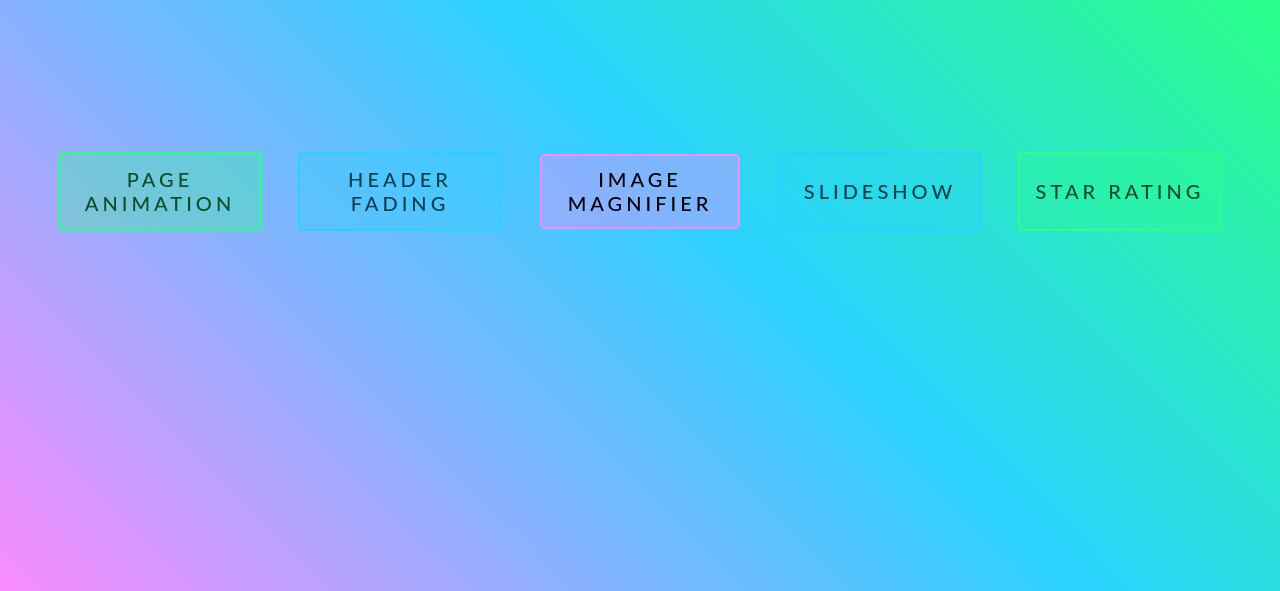
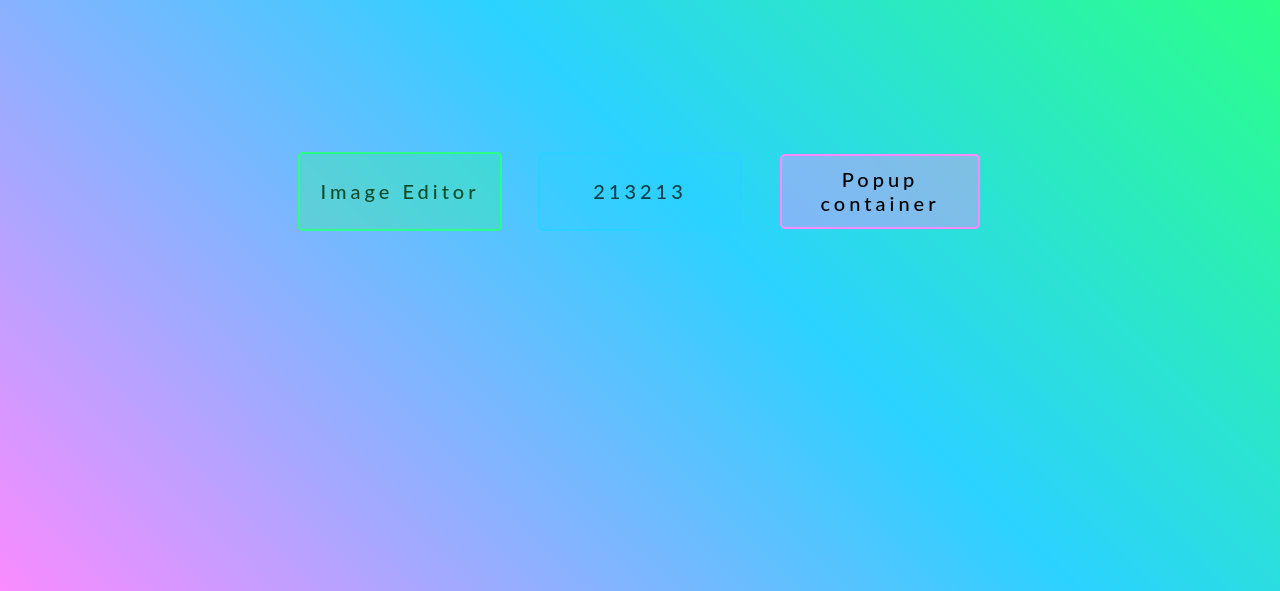
Before and after one commit to tejas2000930/button-fadeaway, a plain HTML site: page index.html in a window 1280 px wide. Shown: the part 209-800 px from the top of the page. Drawn offline with Linux system fonts and the light colour scheme.

Commit message:
Update index.html

```diff
--- a/index.html
+++ b/index.html
@@ -9,24 +9,18 @@
 	<body>
 		<h1 class="g">BUTTON FADEAWAY</h1>
 		<button class="left">
-			<a href="https://tejas2000930.github.io/page-animation/"><span class="rang">PAGE ANIMATION</span></a>
+			<a href="https://tejas2000930.github.io/page-animation/"><span class="rang">Image Editor</span></a>
 		</button>
 
 		<button class="right">
-			<a href="https://tejas2000930.github.io/header-fade/"><span>HEADER FADING</span></a>
+			<a href="https://tejas2000930.github.io/header-fade/">213213<span></span></a>
 		</button>
 
 		<button class="middle">
-			<a href="https://tejas2000930.github.io/magnifier/"><span>IMAGE MAGNIFIER</span></a>
+			<a href="https://tejas2000930.github.io/magnifier/"><span>Popup container</span></a>
 		</button>
 
-		<button class="right">
-			<a href="https://tejas2000930.github.io/page-slider/"><span>SLIDESHOW</span></a>
-		</button>
 
-		<button class="left">
-			<A href="https://tejas2000930.github.io/star-rating/"><span>STAR RATING</span></a>
-		</button>
 
   </body>
 </html>
```
